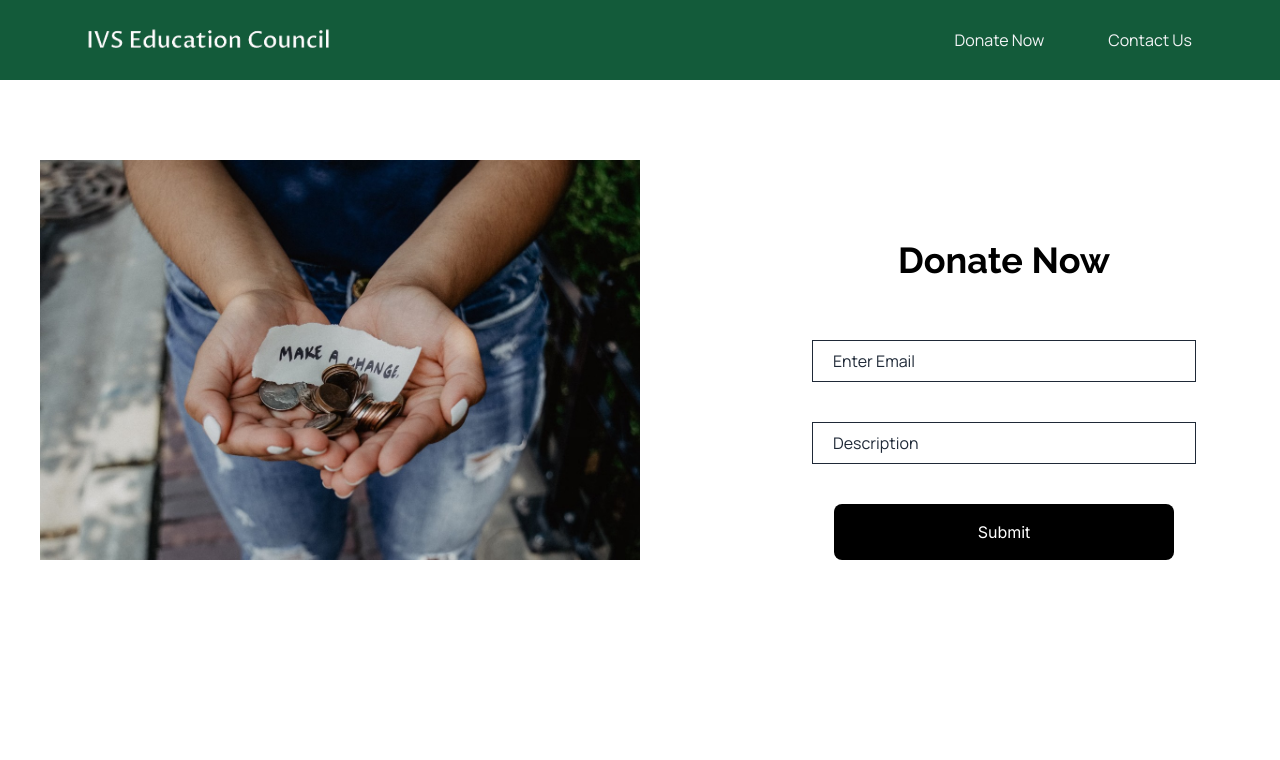
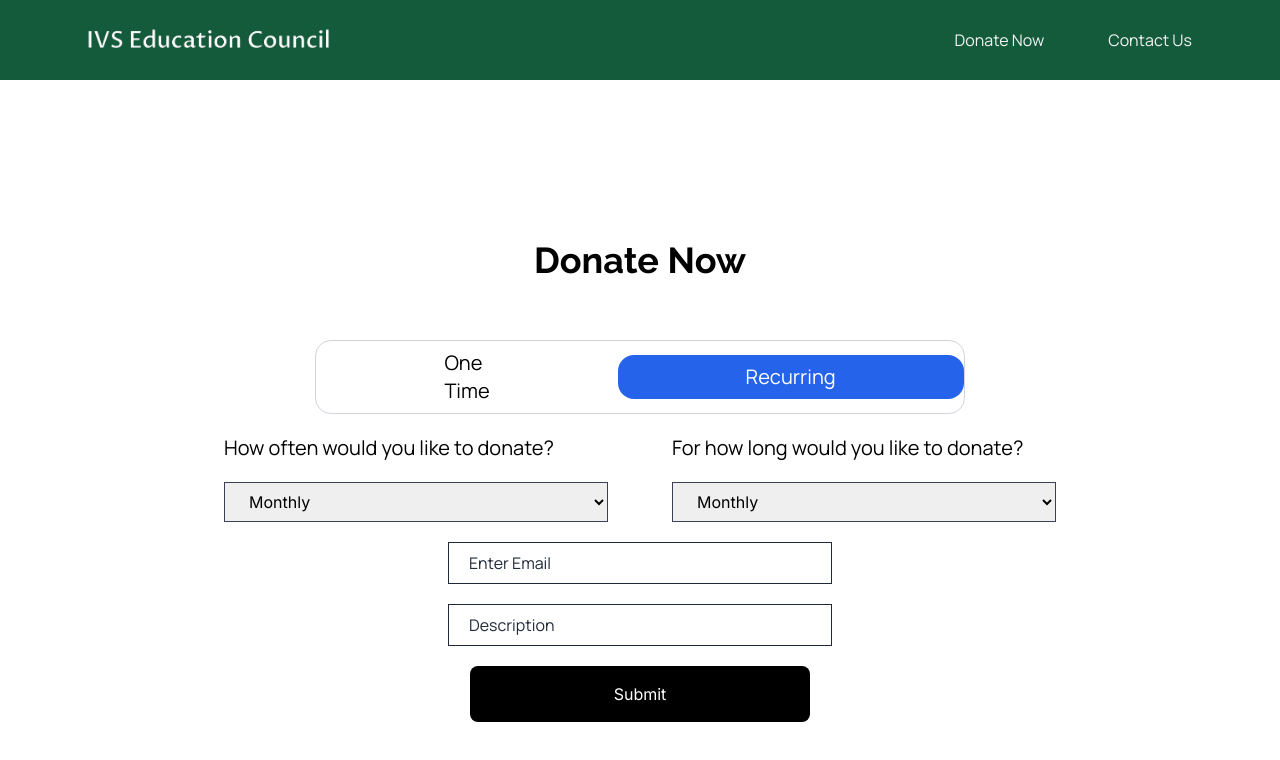
Before and after one commit to rohan9024/donations-ivs, a Next.js app: page /donate-now in a window 1280 px wide. Shown: the top 760 px of the page. Built offline with nearby package versions, Linux system fonts and the light colour scheme.

Commit message:
Added donations half

```diff
--- a/src/app/donate-now/page.js
+++ b/src/app/donate-now/page.js
@@ -20,6 +20,17 @@ const manrope = Manrope({
 function page() {
   const [desc, setDesc] = useState("")
   const [email, setEmail] = useState("")
+  const [paymentOption, setPaymentOption] = useState("recurring")
+  const [paymentDuration, setPaymentDuration] = useState("")
+  const paymentDurationList = [
+    "Monthly",
+    "Yearly"
+  ]
+
+  const handlePaymentDurationDropdown = (event) => {
+    setPaymentDuration(event.target.value);
+  };
+
   const submit = () => {
 
   }
@@ -32,28 +43,69 @@ function page() {
         initial={{ opacity: 0, y: -120 }}
         whileInView={{ opacity: 1, y: 0 }}
         transition={{ ease: "easeOut", duration: 1 }}
-                className='lg:flex-row flex-col flex justify-center lg:justify-center items-center  lg:space-x-32   mx-10 lg:mt-20'>
-                <Image
-                    src="/donateBackground.jpg"
-                    width={3000}
-                    height={3000}
-                    alt="sideimage"
-                    className=' object-contain h-auto w-1/2 hidden lg:flex'
-                    />
+        className=' flex-col flex justify-center lg:justify-center items-center  lg:space-x-32   mx-10 lg:mt-20'>
+
+        <div className='flex flex-col justify-center items-center mt-20 space-y-5 lg:w-1/2'>
+          <h1 className={`${raleway.className} text-4xl font-bold mb-10`}>Donate Now</h1>
+          <motion.div className='flex justify-center items-center cursor-pointer border border-gray-300 rounded-2xl'>
+            <motion.div
+              className={`${paymentOption === 'one time'
+                ? 'bg-blue-600 border-blue-600 text-white'
+                : 'bg-none'
+                } flex justify-center items-center  px-32 py-2 rounded-2xl`}
+              onClick={() => setPaymentOption('one time')}
+              whileHover={{ scale: 1.1 }} // Add animation on hover
+              transition={{ type: 'linear', stiffness: 300 }}
+            >
+              <h1 className={`${manrope.className} text-xl`}>One Time</h1>
+            </motion.div>
+            <motion.div
+              className={`${paymentOption === 'recurring'
+                ? 'bg-blue-600 border-blue-600 text-white'
+                : 'bg-none'
+                } flex justify-center items-center px-32 py-2 rounded-2xl`}
+              onClick={() => setPaymentOption('recurring')}
+              whileHover={{ scale: 1.1 }} // Add animation on hover
+              transition={{ type: 'linear', stiffness: 300 }}
+            >
+              <h1 className={`${manrope.className} text-xl`}>Recurring</h1>
+            </motion.div>
+          </motion.div>
+
+          {/* Recurring */}
+          <div className='flex justify-center items-center space-x-16'>
+
+          <div className='flex flex-col justify-start space-y-5'>
+            <h1 className={`${manrope.className} text-xl`}>How often would you like to donate?</h1>
+            <select
+              value={paymentDuration}
+              onChange={handlePaymentDurationDropdown}
+              className="block w-96 py-2 px-5 leading-tight border border-gray-700 focus:outline-none cursor-pointer"
+            >
+              {paymentDurationList.map((paymentDuration, index) => (
+                <option key={index} value={paymentDuration}>
+                  {paymentDuration}
+                </option>
+              ))}
+            </select>
+          </div>
+          <div className='flex flex-col justify-start space-y-5'>
+            <h1 className={`${manrope.className} text-xl`}>For how long would you like to donate?</h1>
+            <select
+              value={paymentDuration}
+              onChange={handlePaymentDurationDropdown}
+              className="block w-96 py-2 px-5 leading-tight border border-gray-700 focus:outline-none cursor-pointer"
+            >
+              {paymentDurationList.map((paymentDuration, index) => (
+                <option key={index} value={paymentDuration}>
+                  {paymentDuration}
+                </option>
+              ))}
+            </select>
+          </div>
+          </div>
 
 
-                <div className=' flex lg:hidden w-screen'>
-                    <Image
-                        src="/donateBackground.jpg"
-                        width={3000}
-                        height={3000}
-                        alt="sideimage"
-                        className=' object-cover h-[350px]'
-                    />
-                </div>
-                    <div className='flex flex-col justify-center items-center mt-20 space-y-5 lg:w-1/2'>
-                        <h1 className={`${raleway.className} text-4xl font-bold mb-10`}>Donate Now</h1>
-                        <form className='flex flex-col justify-center items-center'>
           <input onChange={(e) => setEmail(e.target.value)} required type="text" placeholder="Enter Email" className={`${manrope.className} placeholder:text-gray-800 px-5 py-2  outline-none border border-gray-800 w-96`} />
           <input onChange={(e) => setDesc(e.target.value)} required type="text" placeholder="Description" className={`${manrope.className}  mt-10 placeholder:text-gray-800 px-5 py-2  outline-none border border-gray-800 w-96 `} />
 
@@ -62,7 +114,6 @@ function page() {
             <span class="relative text-center">Submit</span>
           </div>
 
-                        </form>
         </div>
 
       </motion.div>
```
Also changed, not shown: src/app/contact-us/page.js (indentation only). Lines whose indentation alone changed are shown as unchanged.
